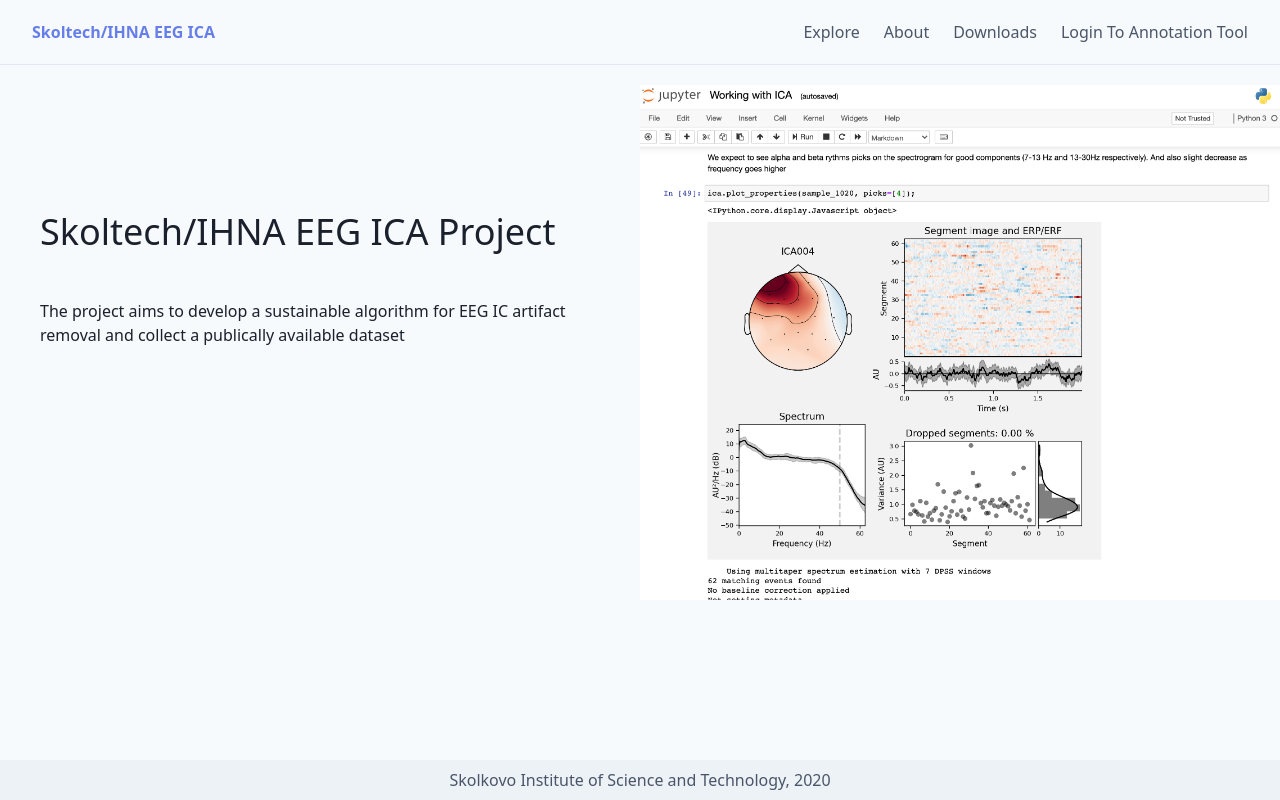
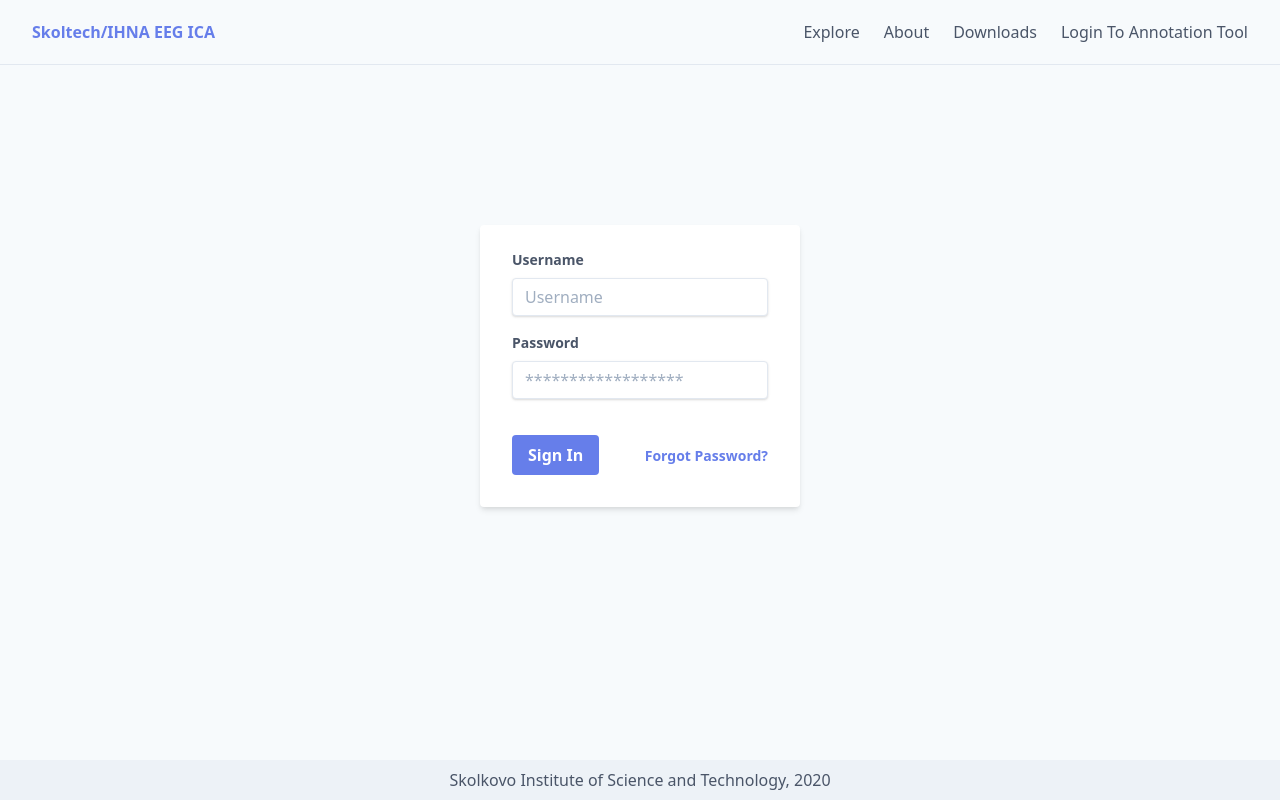
Before and after one commit to ledovsky/eeg-ic-annotation, a React (Create React App) app in the folder front/: page /login in a window 1280 px wide. Built offline with nearby package versions, Linux system fonts and the light colour scheme.

Commit message:
added login page

```diff
--- a/front/src/App.jsx
+++ b/front/src/App.jsx
@@ -3,6 +3,7 @@ import { BrowserRouter as Router, Route } from 'react-router-dom';
 import { ToastContainer } from 'react-toastify';
 
 import HomePage from './components/HomePage'
+import Login from './components/Login'
 import Navbar from './components/Navbar'
 import Footer from './components/Footer'
 
@@ -12,8 +13,11 @@ function App() {
       <div className="flex-auto">
         <Navbar />
         <Router>
-          <Route path="/">
+          <Route exact path="/">
             <HomePage />
+          </Route>
+          <Route path="/login">
+            <Login />
           </Route>
         </Router>
         <ToastContainer />
--- a/front/src/components/Login.jsx
+++ b/front/src/components/Login.jsx
@@ -0,0 +1,33 @@
+function Login(props) {
+  return (
+    <div className="flex items-center justify-center mt-40">
+      <div class="w-full max-w-xs">
+        <form class="bg-white shadow-md rounded px-8 pt-6 pb-8 mb-4">
+          <div class="mb-4">
+            <label class="block text-gray-700 text-sm font-bold mb-2" for="username">
+              Username
+            </label>
+            <input class="shadow appearance-none border rounded w-full py-2 px-3 text-gray-700 leading-tight focus:outline-none focus:shadow-outline" id="username" type="text" placeholder="Username" />
+          </div>
+          <div class="mb-6">
+            <label class="block text-gray-700 text-sm font-bold mb-2" for="password">
+              Password
+            </label>
+            <input class="shadow appearance-none border rounded w-full py-2 px-3 text-gray-700 mb-3 leading-tight focus:outline-none focus:shadow-outline" id="password" type="password" placeholder="******************" />
+          </div>
+          <div class="flex items-center justify-between">
+            <button class="bg-indigo-500 hover:bg-indigo-600 text-white font-bold py-2 px-4 rounded focus:outline-none focus:shadow-outline" type="button">
+              Sign In
+            </button>
+            <a class="inline-block align-baseline font-bold text-sm text-indigo-500 hover:text-indigo-600" href="#">
+              Forgot Password?
+            </a>
+          </div>
+        </form>
+      </div>
+
+    </div>
+  )
+}
+
+export default Login
--- a/front/src/components/Navbar.jsx
+++ b/front/src/components/Navbar.jsx
@@ -3,14 +3,14 @@ import React, { Component } from 'react'
 function NavbarItemMain(props) {
   return (
     <li className="ml-6">
-      <a className="text-indigo-500 hover:text-indigo-600 font-bold" href="#">{props.children}</a>
+      <a className="text-indigo-500 hover:text-indigo-600 font-bold" href="/">{props.children}</a>
     </li>
   )
 }
 function NavbarItem(props) {
   return (
     <li className={`mr-6 ${props.margin ? 'ml-auto' : ''}`}>
-      <a className="text-gray-700 hover:text-gray-800" href="#">{props.children}</a>
+      <a className="text-gray-700 hover:text-gray-800" href={`${props.to}`}>{props.children}</a>
     </li>
   )
 }
@@ -26,10 +26,10 @@ function Navbar() {
       <div className="py-5 px-2">
         <ul className="flex">
           <NavbarItemMain>Skoltech/IHNA EEG ICA</NavbarItemMain>
-          <NavbarItem margin>Explore</NavbarItem>
-          <NavbarItem>About</NavbarItem>
-          <NavbarItem>Downloads</NavbarItem>
-          <NavbarItem>Login To Annotation Tool</NavbarItem>
+          <NavbarItem to="/" margin>Explore</NavbarItem>
+          <NavbarItem to="/">About</NavbarItem>
+          <NavbarItem to="/">Downloads</NavbarItem>
+          <NavbarItem to="/login">Login To Annotation Tool</NavbarItem>
         </ul>
       </div>
       <hr className="mb-5"/>
```
